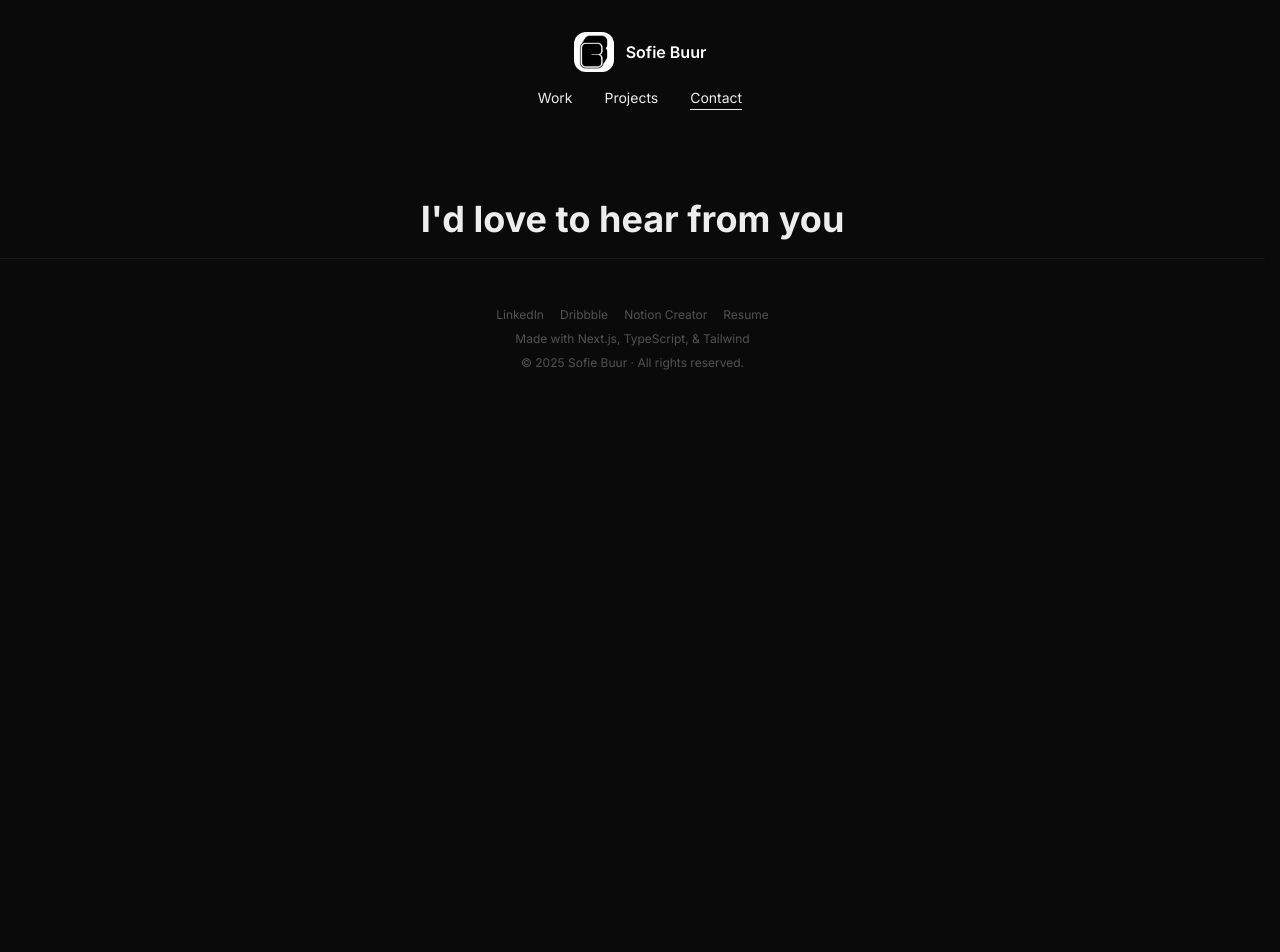
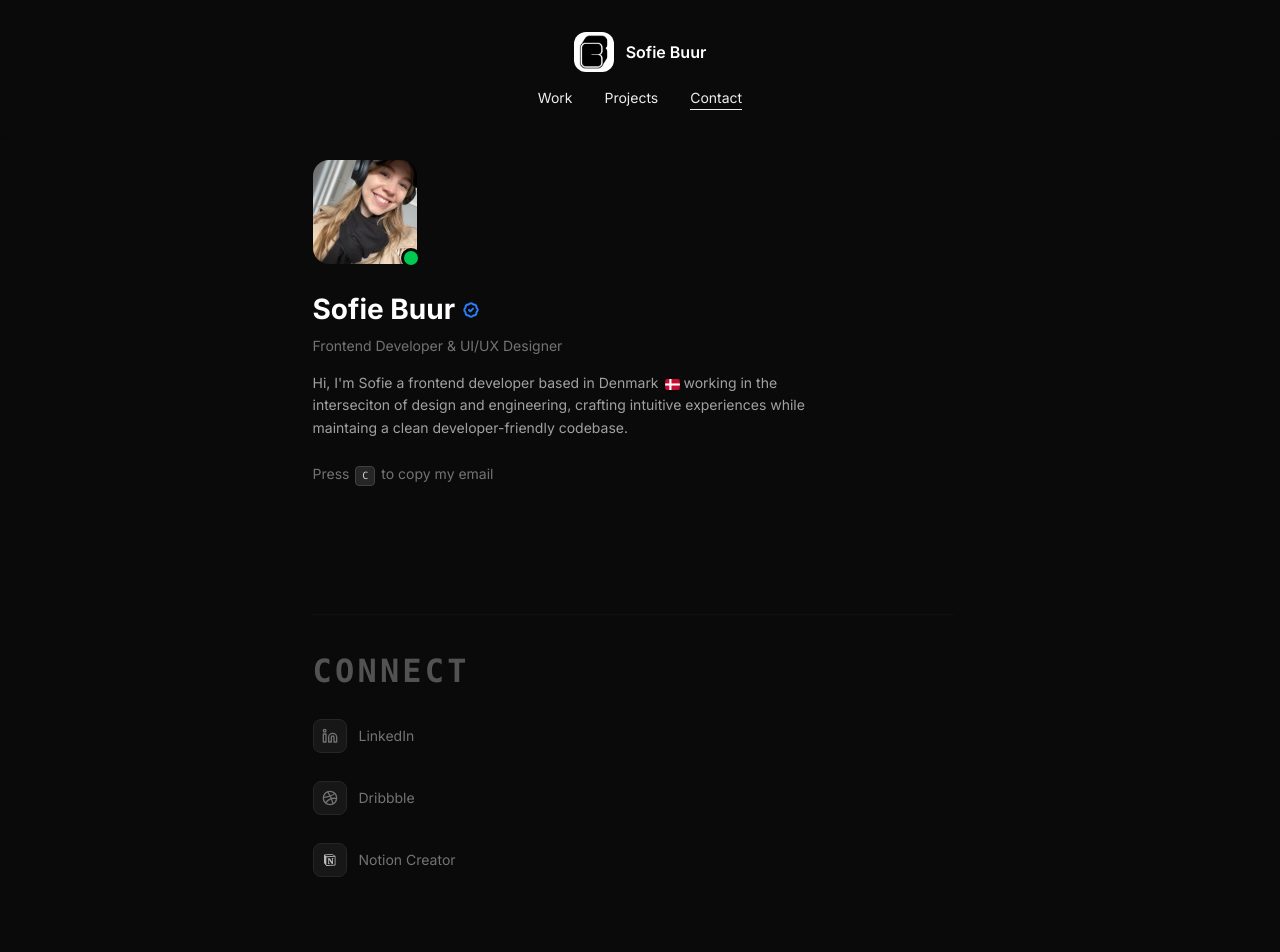
Before and after one commit to BuurPrime/portfolio, a Next.js app: page /contact in a window 1280 px wide. Shown: the top 952 px of the page. Before the commit the page ends 800 px from the top, so only its background shows below. Built offline with nearby package versions, Linux system fonts and the light colour scheme.

Commit message:
Added 'profile' information to contact page.

```diff
--- a/src/app/contact/page.tsx
+++ b/src/app/contact/page.tsx
@@ -1,18 +1,158 @@
-export default function Contact() {
-  return (
-    <div className="flex flex-col items-center mt-16">
-      <main className="flex flex-col items-center gap-8">
-        <h1 className="animate-slide-in">I'd love to hear from you</h1>
+"use client";
 
-        <div className="max-w-xl">
+import React, { useState, useEffect } from "react";
+import Image from "next/image";
+import { BadgeCheck, ArrowUpRight, Linkedin, Dribbble } from "lucide-react";
 
 
+export default function Contact() {
 
+  const [copied, setCopied] = useState(false);
+  const email = "sofieamaliebuur@gmail.com";
 
+  useEffect(() => {
+    const handleKeyDown = (e: KeyboardEvent) => {
+      if (e.key.toLowerCase() === "c") {
+        copyEmail();
+      }
+    };
+    window.addEventListener("keydown", handleKeyDown);
+    return () => window.removeEventListener("keydown", handleKeyDown);
+  }, []);
 
+  const copyEmail = () => {
+    navigator.clipboard.writeText(email);
+    setCopied(true);
+    setTimeout(() => setCopied(false), 2000);
+  };
+
+  return (
+    <div className="w-full max-w-2xl mx-auto mt-8 mb-24 px-4">
+      {/* Profile Section */}
+      <div className="flex flex-col gap-6 animate-slide-in">
+        {/* Avatar */}
+        <div className="relative w-26 h-26">
+          <Image
+            src="/images/profile.JPG"
+            alt="Sofie Buur"
+            width={80}
+            height={80}
+            className="rounded-2xl object-cover w-full h-full"
+            priority
+          />
+          <div className="absolute -bottom-1 -right-1 w-5 h-5 bg-green-500 rounded-full border-[3px] border-[#0a0a0a]"></div>
         </div>
 
-      </main>
+        {/* Info */}
+        <div className="space-y-4">
+          <div>
+            <div className="flex items-center gap-2 mb-1">
+              <h3 className="text-lg font-medium text-white">Sofie Buur</h3>
+              <BadgeCheck className="w-4 h-4 text-blue-500 " strokeWidth={3} />
+            </div>
+            <p className="text-neutral-500 text-sm">
+              Frontend Developer & UI/UX Designer
+            </p>
+          </div>
+
+          <p className="text-neutral-400 leading-relaxed max-w-lg text-sm">
+            Hi, I'm Sofie a frontend developer based in Denmark
+            <span
+              className="inline-flex items-baseline ml-1.5 translate-y-[2px]"
+              aria-label="Denmark flag"
+            >
+              <svg
+                width="15"
+                height="11"
+                viewBox="0 0 28 21"
+                fill="none"
+                xmlns="http://www.w3.org/2000/svg"
+                className="rounded-[2px] shadow-sm"
+              >
+                <rect width="28" height="21" fill="#C60C30" />
+                <rect x="8" width="4" height="21" fill="white" />
+                <rect y="8.5" width="28" height="4" fill="white" />
+              </svg>
+            </span>{" "}
+            working in the interseciton of design and engineering, crafting intuitive experiences while maintaing a clean developer-friendly codebase.
+          </p>
+
+          <div className="pt-2 flex items-center gap-3 text-neutral-500 text-sm">
+            <button
+              onClick={copyEmail}
+              className="group flex items-center gap-2 hover:text-neutral-300 transition-colors"
+            >
+              <span>
+                Press{" "}
+                <span className="inline-flex items-center justify-center w-5 h-5 bg-neutral-800 rounded text-neutral-300 text-[10px] font-mono border border-neutral-700 mx-0.5 group-hover:border-neutral-500 transition-colors">
+                  C
+                </span>{" "}
+                to copy my email
+              </span>
+            </button>
+            {copied && (
+              <span className="text-green-500 text-xs animate-in fade-in slide-in-from-left-2 duration-300">
+                Copied to clipboard!
+              </span>
+            )}
+          </div>
+        </div>
+      </div>
+
+      {/* Connect Section */}
+      <div className="mt-32 border-t border-neutral-900/50 pt-8">
+        <h2 className="text-[10px] font-mono text-neutral-600 tracking-widest uppercase mb-4">
+          Connect
+        </h2>
+        <div className="flex flex-col gap-3">
+          {[
+            {
+              name: "LinkedIn",
+              url: "https://www.linkedin.com/in/sofie-buur-frontend-developer-uiux-designer/",
+              icon: (
+                <Linkedin className="w-4 h-4" />
+              )
+            },
+            {
+              name: "Dribbble",
+              url: "https://dribbble.com/Buur",
+              icon: (
+                <Dribbble className="w-4 h-4" />
+              )
+            },
+            {
+              name: "Notion Creator",
+              url: "https://www.notion.com/@prettyproductivity",
+              icon: (
+                <Image
+                  src="/images/notion.svg"
+                  alt="Notion"
+                  width={16}
+                  height={16}
+                  className="w-4 h-4 opacity-70 group-hover:opacity-100 transition-opacity"
+                />
+              )
+            }
+          ].map((link) => (
+            <a
+              key={link.name}
+              href={link.url}
+              target="_blank"
+              rel="noopener noreferrer"
+              className="group flex items-center gap-3 text-sm text-neutral-500 hover:text-white transition-colors py-2"
+            >
+              <span className="p-2 bg-neutral-900 border border-neutral-800 rounded-lg group-hover:border-neutral-700 transition-colors">
+                {link.icon}
+              </span>
+              <span>{link.name}</span>
+              <ArrowUpRight className="w-3.5 h-3.5 opacity-0 -translate-y-1 translate-x-1 group-hover:opacity-100 group-hover:translate-y-0 group-hover:translate-x-0 transition-all duration-300" />
+            </a>
+          ))}
+        </div>
+      </div>
+
+      {/* Background decoration */}
+      <div className="fixed inset-0 -z-10 bg-[radial-gradient(#1f1f1f_1px,transparent_1px)] [background-size:16px_16px] [mask-image:radial-gradient(ellipse_50%_50%_at_50%_50%,#000_70%,transparent_100%)] opacity-20 pointer-events-none"></div>
     </div>
   );
 }
```
Also changed, not shown: public/images/notion.svg (added).
